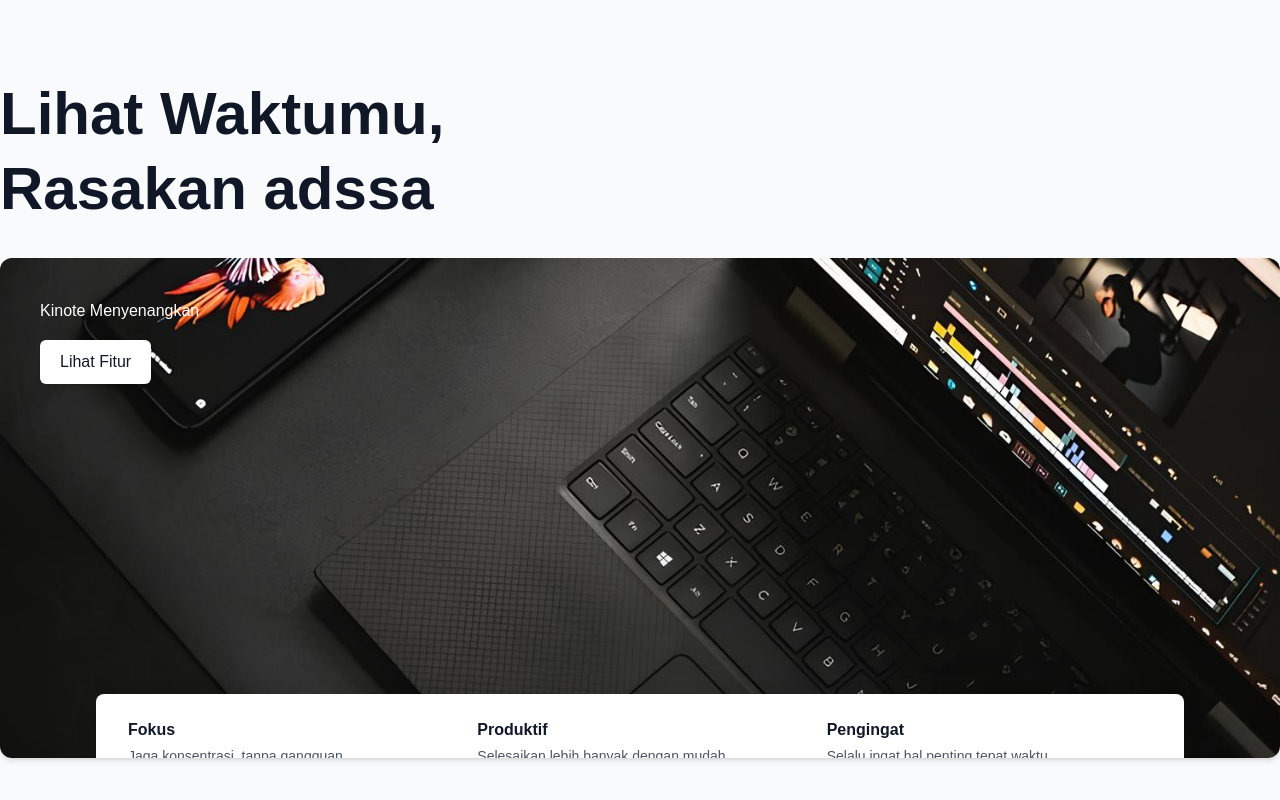
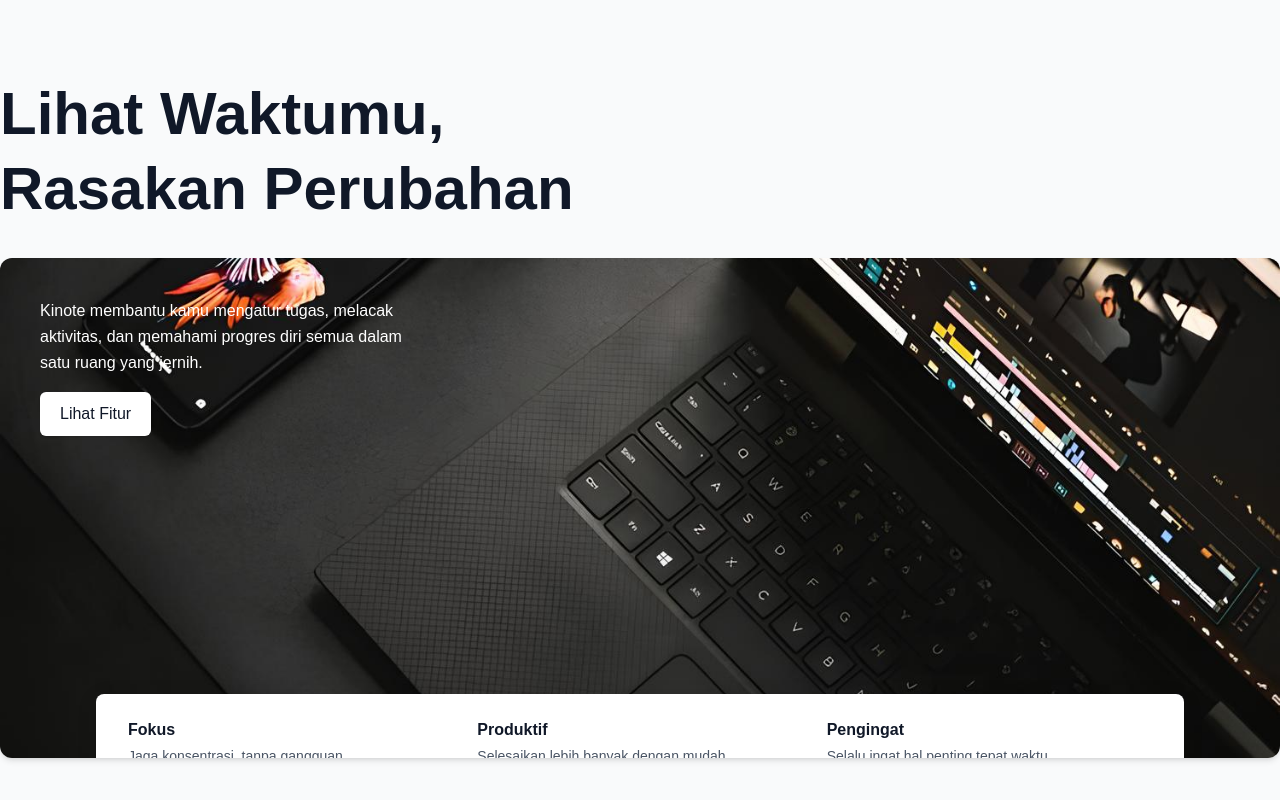
Before and after one commit to JustineTaniardi/Kinote, a Next.js app: page / in a window 1280 px wide. Shown: the part 932-1732 px from the top of the page. Built offline with nearby package versions, Linux system fonts and the light colour scheme.

Commit message:
reset to default

```diff
--- a/src/app/components/Content.tsx
+++ b/src/app/components/Content.tsx
@@ -7,7 +7,7 @@ export default function Content() {
       <div className="max-w-7xl w-full flex flex-col items-start text-left">
         {/* Judul di atas hero */}
         <h1 className="text-5xl md:text-6xl font-extrabold text-gray-900 leading-tight">
-          Lihat Waktumu, <br /> Rasakan adssa
+          Lihat Waktumu, <br /> Rasakan Perubahan
         </h1>
 
         {/* Hero Image */}
@@ -24,7 +24,9 @@ export default function Content() {
           {/* Teks di kiri atas dalam gambar */}
           <div className="absolute top-10 left-10 max-w-sm text-left">
             <p className="text-white text-sm md:text-base leading-relaxed mb-4">
-              Kinote Menyenangkan
+              Kinote membantu kamu mengatur tugas,
+              melacak aktivitas, dan memahami progres diri
+              semua dalam satu ruang yang jernih.
             </p>
             <button className="bg-white text-gray-900 font-medium px-5 py-2.5 rounded-md shadow hover:bg-gray-100 transition">
               Lihat Fitur
```
